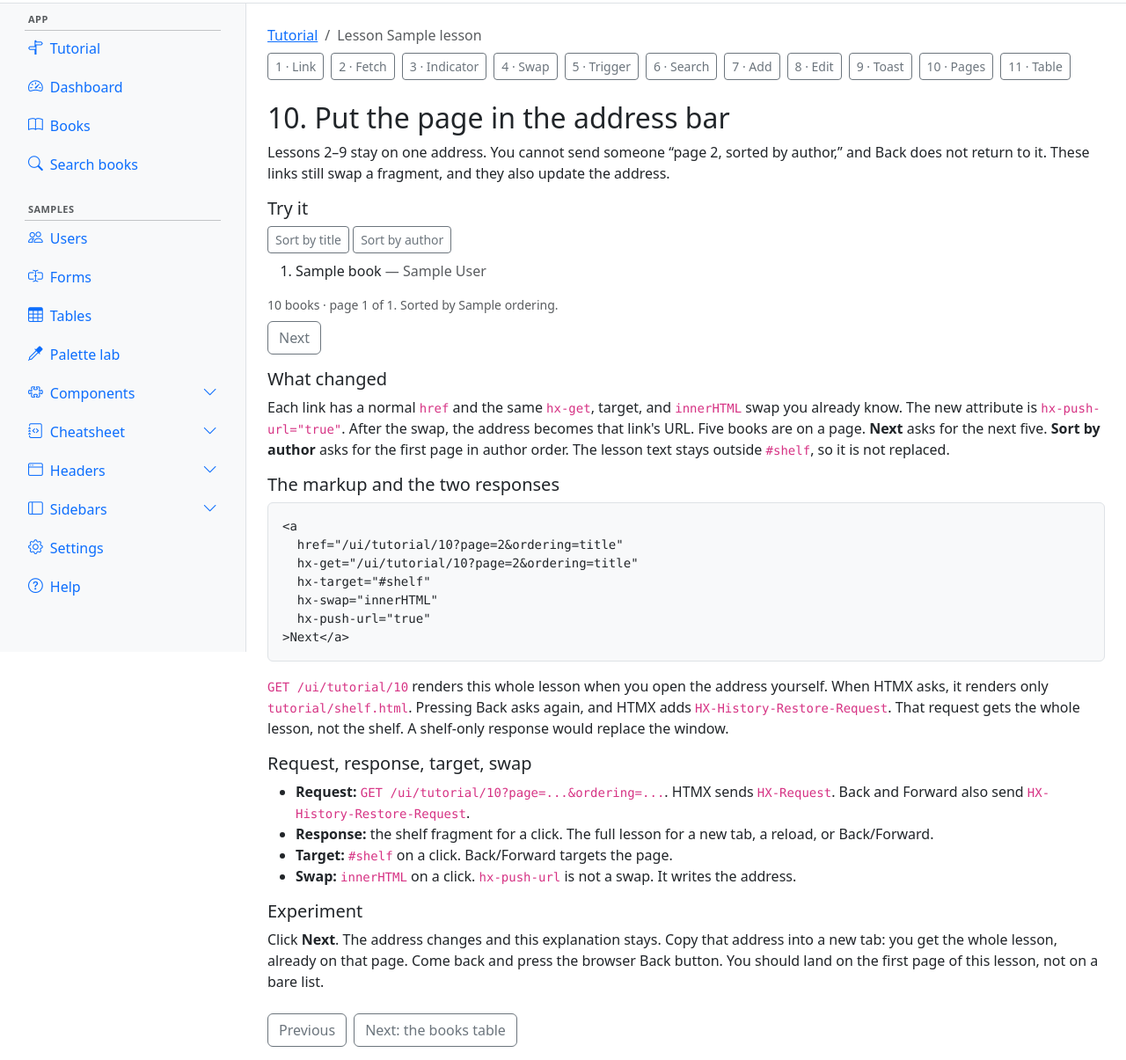
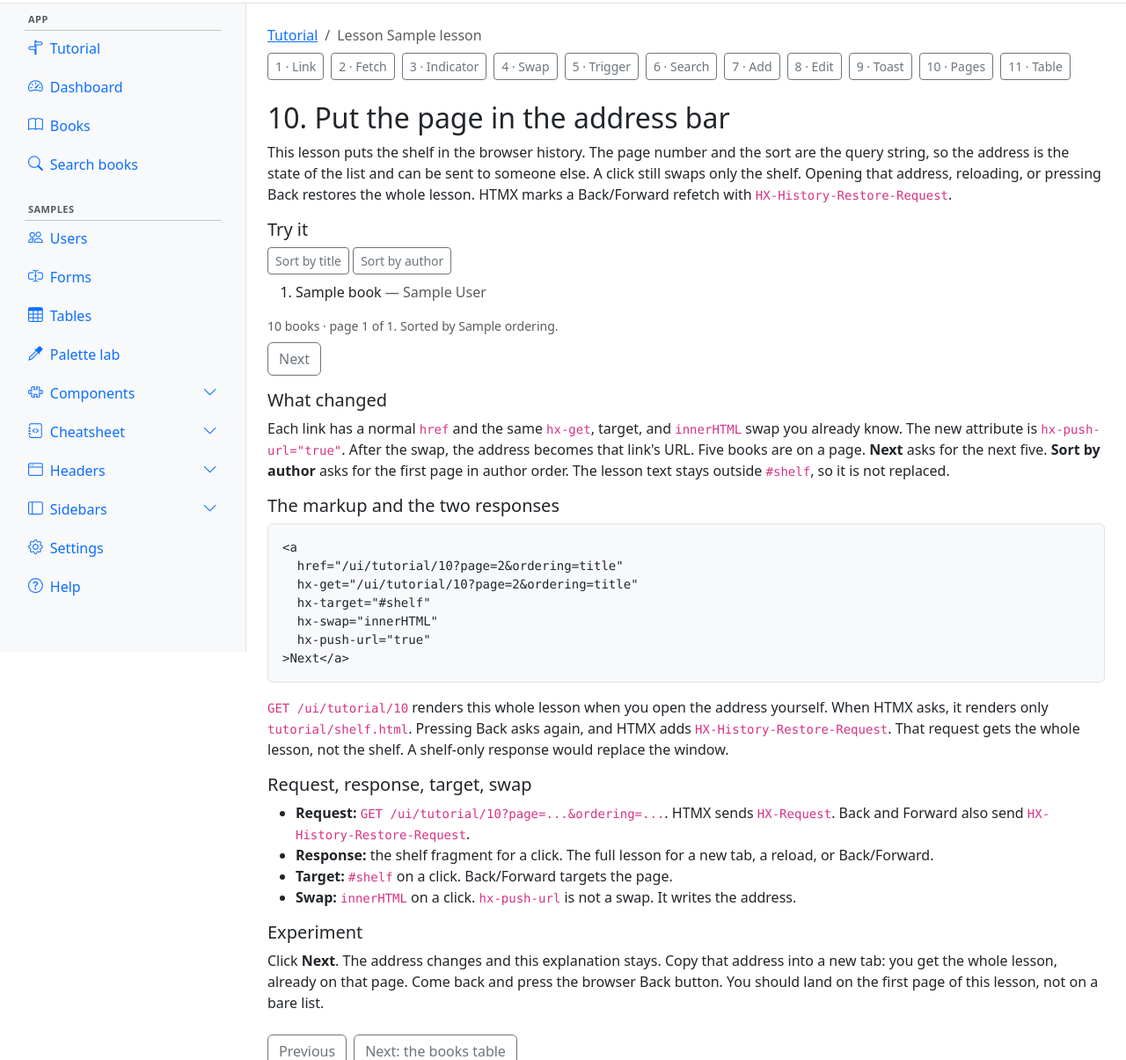
Before and after one commit to tgogos/htmx-bootstrap-tutorial, a FastAPI app: template app/ui/templates/tutorial/lesson_10.html in a window 1280 px wide. Shown: the part 59-1264 px from the top of the page at 88% size. Run offline with FastAPI, Linux system fonts and the light colour scheme; the template is opened without the code that fills it: most values are stand-ins (such as "Sample title", 1, 10 or a date in 2020); parts of the project's set-up code (start-up, migrations or seed data) failed here and were passed over; some libraries are stand-ins or nearby versions.

Commit message:
Name browser history and the query string at the start of lesson 10 so the address is the state of the list.
Co-authored-by: Cursor <cursoragent@cursor.com>

```diff
--- a/app/ui/templates/tutorial/lesson_10.html
+++ b/app/ui/templates/tutorial/lesson_10.html
@@ -4,7 +4,7 @@
 {% block content %}
 {% include "partials/tutorial_nav.html" %}
 <h1 class="h2">10. Put the page in the address bar</h1>
-<p>Lessons 2–9 stay on one address. You cannot send someone “page 2, sorted by author,” and Back does not return to it. These links still swap a fragment, and they also update the address.</p>
+<p>This lesson puts the shelf in the browser history. The page number and the sort are the query string, so the address is the state of the list and can be sent to someone else. A click still swaps only the shelf. Opening that address, reloading, or pressing Back restores the whole lesson. HTMX marks a Back/Forward refetch with <code>HX-History-Restore-Request</code>.</p>
 
 <h2 class="h5">Try it</h2>
 <div id="shelf" class="mb-3">
```
